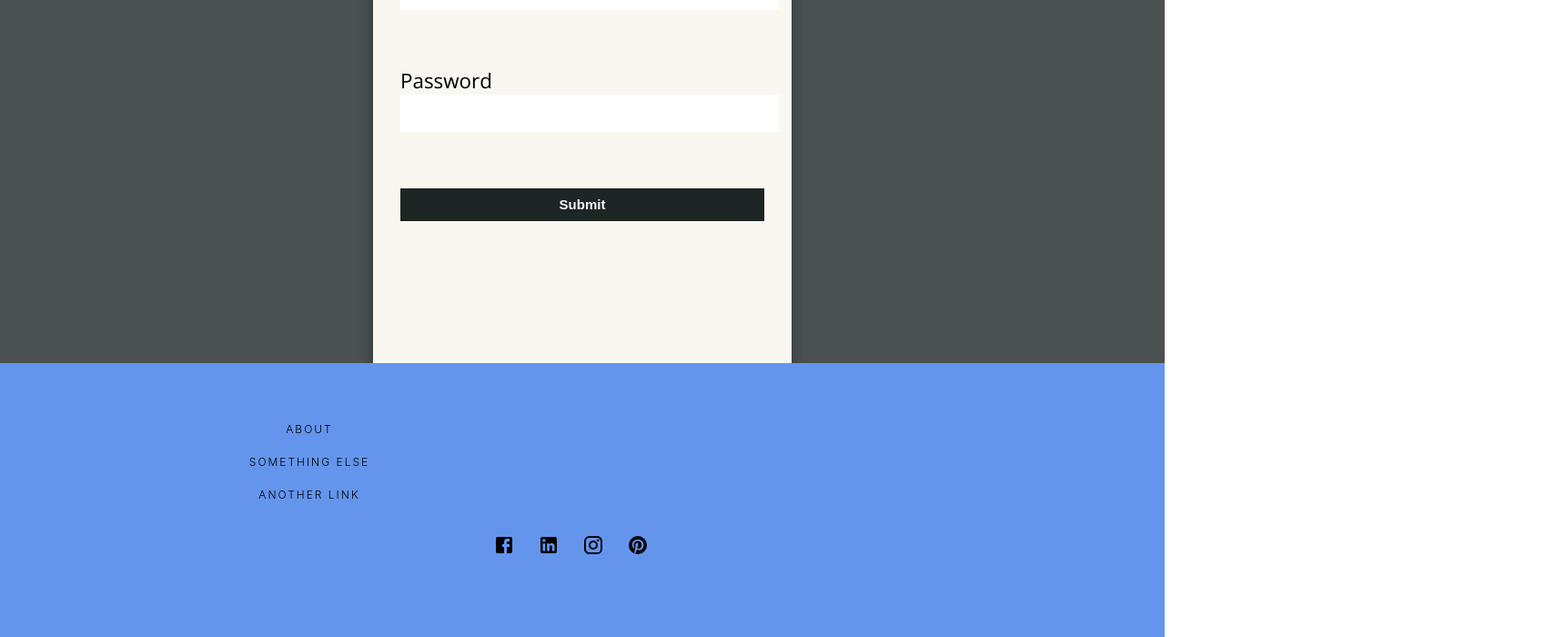
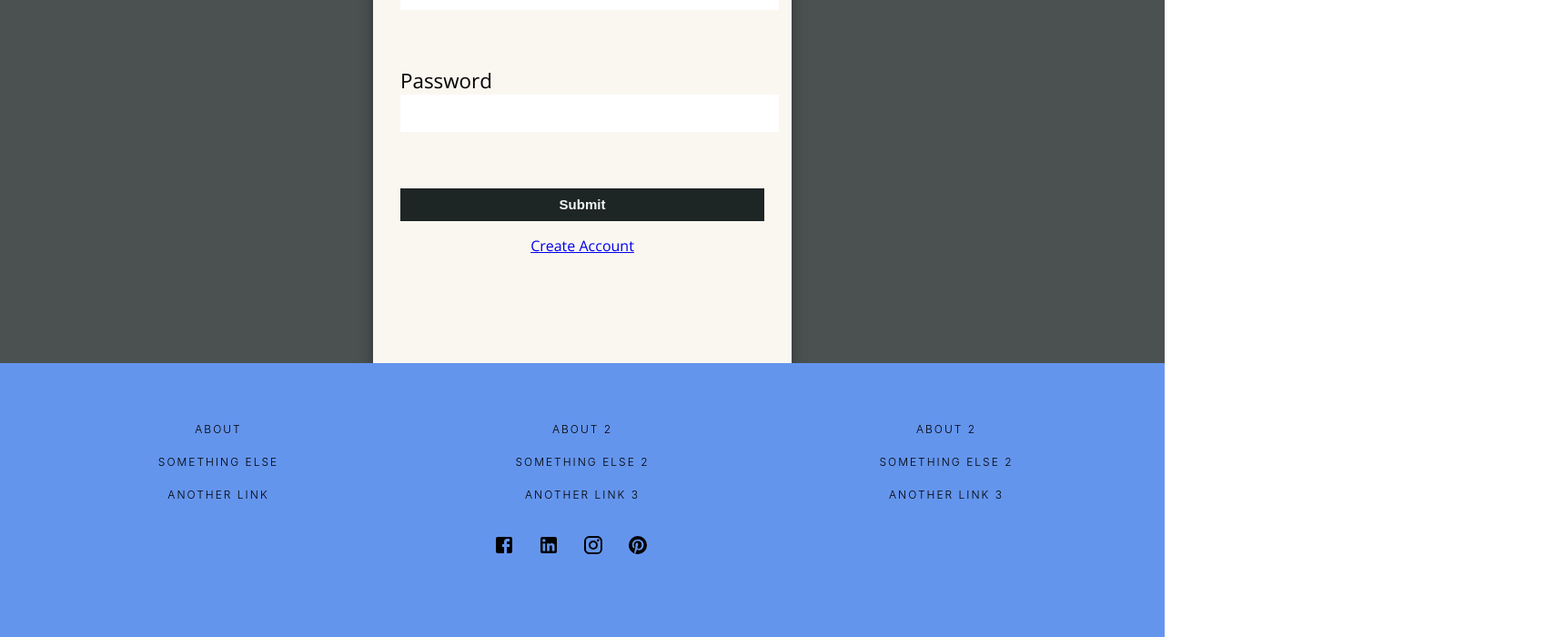
Before and after one commit to JLPinthecity/horror-movies-frontend, a React (Create React App) app: page /login in a window 1280 px wide. Shown: the part 385-1085 px from the top of the page at 91% size, 1720 px wide, since content can reach past the window. Built offline with nearby package versions, Linux system fonts and the light colour scheme; no server answers; a web font is replaced by a local one.

Commit message:
fix footer positioning so it's at the bottom of every page

```diff
--- a/src/App.css
+++ b/src/App.css
@@ -5,6 +5,16 @@
     border-style: solid;
     border-color: currentColor;
 }
+
+.page-container {
+    display: flex;
+    flex-direction: column;
+    min-height: 100vh;
+  }
+
+.content-wrap {
+  flex: 1;
+  }
 
 .main-container {
     margin: 0;
@@ -15,7 +25,6 @@
     line-height: 1.5;
     color: #000;
     text-align: left;
-
 }
 
 
--- a/src/App.js
+++ b/src/App.js
@@ -28,7 +28,9 @@ class App extends React.Component {
   render() {
     const { loggedIn } = this.props
     return (
-      <div>
+      <div className="page-container">
+
+        <div className="content-wrap">
           <NavBar/>
             <Switch>
               <Route exact path="/" render={(props)=> loggedIn ? <ContentContainer /> : <Home/> }/>
@@ -49,6 +51,8 @@ class App extends React.Component {
 
               <Route exact path="/horror-movies/:slug" component={MovieCard}/>
             </Switch>
+        </div>
+
           <Footer/>
       </div>
     );
--- a/src/components/Footer.css
+++ b/src/components/Footer.css
@@ -1,5 +1,5 @@
 .footer {
-    position: absolute;
+    position: relative;
     bottom: 0;
     width: 100%;
     height: 1rem;   /* Height of the footer */
--- a/src/components/Footer.js
+++ b/src/components/Footer.js
@@ -5,7 +5,6 @@ import "./Footer.css";
 const Footer = () => {
     return (
         <footer className="footer">
-
 
             <div className="footer-container">
 
@@ -23,6 +22,39 @@ const Footer = () => {
 
                         <li class="footer-menu-item">
                         Another link
+                        </li>
+
+                    </ul>
+
+
+                    <ul class="footer-menu">
+
+                        <li class="footer-menu-item">
+                        About 2
+                        </li>
+
+                        <li class="footer-menu-item">
+                        Something else 2
+                        </li>
+
+                        <li class="footer-menu-item">
+                        Another link 3
+                        </li>
+
+                    </ul>
+
+                    <ul class="footer-menu">
+
+                        <li class="footer-menu-item">
+                        About 2
+                        </li>
+
+                        <li class="footer-menu-item">
+                        Something else 2
+                        </li>
+
+                        <li class="footer-menu-item">
+                        Another link 3
                         </li>
 
                     </ul>
```
Lines whose indentation alone changed are shown as unchanged.
